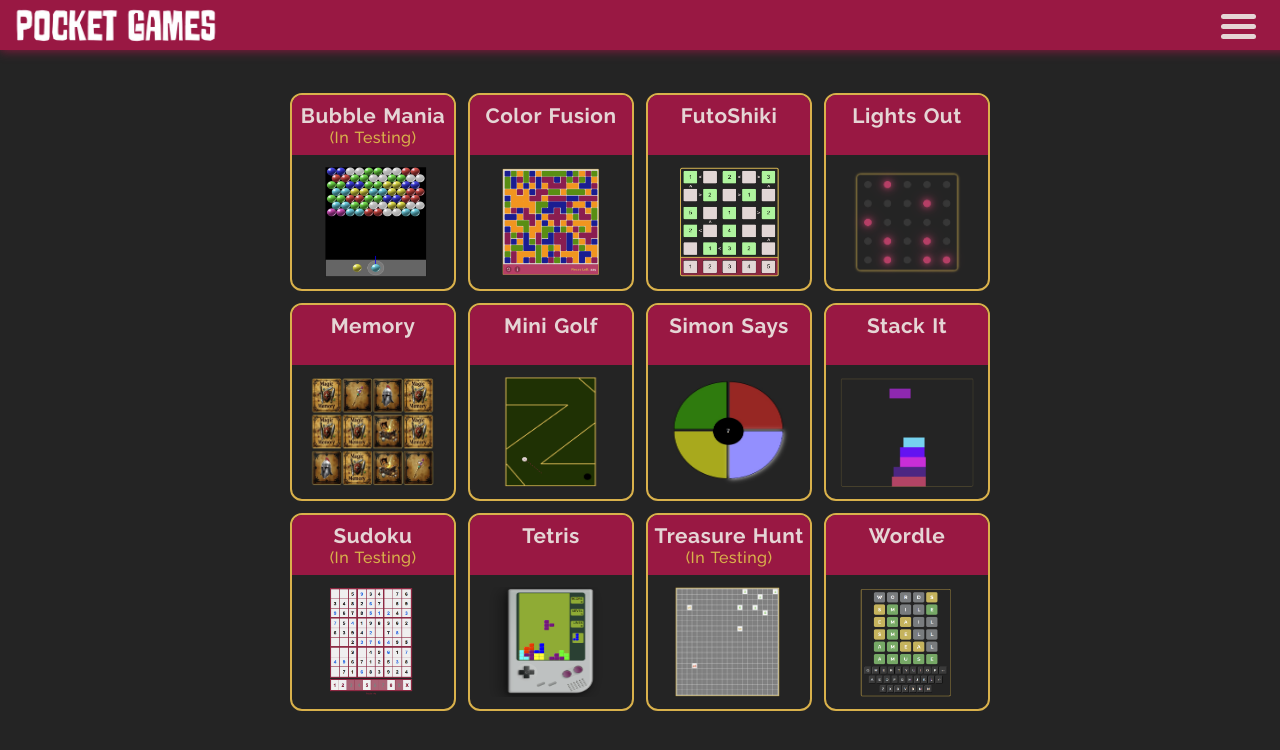
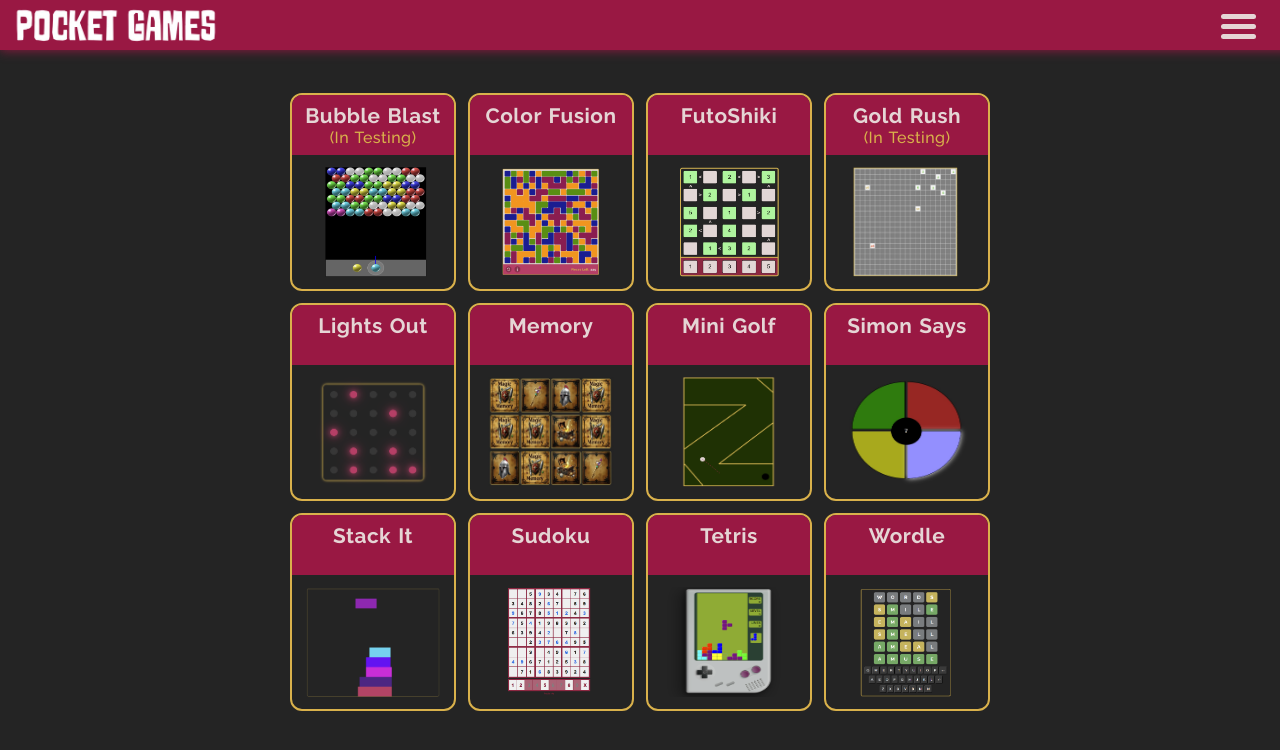
Before and after one commit to cgbridgewater/PocketGames, a React (Vite) app in the folder client/: page /games in a window 1280 px wide. Shown: the top 750 px of the page. Built offline with nearby package versions, Linux system fonts and the light colour scheme; a web font is replaced by a local one.

Commit message:
renaming games

```diff
--- a/client/src/App.jsx
+++ b/client/src/App.jsx
@@ -18,11 +18,11 @@ const Stackable = React.lazy(() => import('./views/Stackable'));
 const Tetris = React.lazy(() => import('./views/Tetris'));
 const ColorFusion = React.lazy(() => import('./views/ColorFusion'));
 const Sudoku = React.lazy(() => import('./views/Sudoku'));
-const BubbleMania = React.lazy(() => import('./views/BubbleMania'));
+const BubbleBlast = React.lazy(() => import('./views/BubbleBlast'));
 import MiniGolfGame from "./views/MiniGolf";
 // const Stacker3d = React.lazy(() => import('./views/Stacker3d'));
 import FutoshikiGame from "./views/Futoshiki";
-import TreasureHunt from "./views/TreasureHunt";
+import GoldRush from "./views/GoldRush";
 
 // Import custom hooks
 import useLoadMetaData from './customHooks/useLoadMetaData';
@@ -140,9 +140,9 @@ function AppContent({ isWinningModalOpen, setIsWinningModalOpen, isTimerPaused,
             setIsTimerPaused={setIsTimerPaused}
           />}/>
 
-        {/* BUBBLE MANIA GAME */}
-        <Route path='/games/bubblemania' element={
-          <BubbleMania
+        {/* BUBBLE BLAST GAME */}
+        <Route path='/games/bubbleblast' element={
+          <BubbleBlast
             isWinningModalOpen={isWinningModalOpen}
             setIsWinningModalOpen={setIsWinningModalOpen}
             isTimerPaused={isTimerPaused}
@@ -150,8 +150,8 @@ function AppContent({ isWinningModalOpen, setIsWinningModalOpen, isTimerPaused,
           />}/>
 
         {/* TREASURE HUNT GAME */}
-        <Route path='/games/treasurehunt' element={
-          <TreasureHunt
+        <Route path='/games/GoldRush' element={
+          <GoldRush
             isWinningModalOpen={isWinningModalOpen}
             setIsWinningModalOpen={setIsWinningModalOpen}
             isTimerPaused={isTimerPaused}
--- a/client/src/assets/Json/GameList.json
+++ b/client/src/assets/Json/GameList.json
@@ -154,17 +154,17 @@
     {
         "id": "9",
         "status": "2",
-        "title": "Bubble Mania",
-        "url": "bubblemania",
-        "img_ref": "BubbleManiaIcon",
+        "title": "Bubble Blast",
+        "url": "bubbleblast",
+        "img_ref": "BubbleBlastIcon",
         "external_link": false,
         "isActive": true,
         "requirements": [],
         "meta": {
-            "title": "Bubble Mania - Pocket Games",
+            "title": "Bubble Blast - Pocket Games",
             "description": "Pop bubbles by creating clusters of the same color in this relaxing and fun bubble-popping game.",
-            "keywords": "Bubble Mania, bubble popping, puzzle game, casual game",
-            "ogTitle": "Bubble Mania - Pocket Games",
+            "keywords": "Bubble Blast, bubble popping, puzzle game, casual game",
+            "ogTitle": "Bubble Blast - Pocket Games",
             "ogDescription": "Pop bubbles to clear the screen in this fun and casual puzzle game.",
             "ogImage": "",
             "ogUrl": ""
@@ -210,7 +210,7 @@
     },
     {
         "id": "12",
-        "status": "2",
+        "status": "1",
         "title": "Sudoku",
         "url": "sudoku",
         "img_ref": "SudokuIcon",
@@ -230,17 +230,17 @@
     {
         "id": "13",
         "status": "2",
-        "title": "Treasure Hunt",
-        "url": "treasurehunt",
-        "img_ref": "TreasureHunt",
+        "title": "Gold Rush",
+        "url": "goldrush",
+        "img_ref": "GoldRush",
         "external_link": false,
         "isActive": true,
         "requirements": [],
         "meta": {
-            "title": "Treasure Hunt - Pocket Games",
+            "title": "Gold Rush - Pocket Games",
             "description": "Find the budied treasure as quickly as you can! - coming soon to Pocket Games.",
-            "keywords": "Treasure Hunt, Treasure, game, coming soon",
-            "ogTitle": "Treasure Hunt - Pocket Games",
+            "keywords": "Gold Rush, Treasure, game, coming soon",
+            "ogTitle": "Gold Rush - Pocket Games",
             "ogDescription": "Find the budied treasure as quickly as you can! - coming soon to Pocket Games.",
             "ogImage": "",
             "ogUrl": ""
--- a/client/src/views/BubbleMania.jsx
+++ b/client/src/views/BubbleBlast.jsx
@@ -8,7 +8,7 @@ import WinningModal from '../components/Modals/WinningModal';
 // IMPORT IMAGES
 import bubbleSpritePath from '../assets/images/bubble-sprites.png';
 
-export default function BubbleShooter({
+export default function BubbleBlast({
   isWinningModalOpen,
   setIsWinningModalOpen,
   isTimerPaused,
@@ -805,9 +805,10 @@ export default function BubbleShooter({
         isTimerPaused={isTimerPaused}
         setIsTimerPaused={setIsTimerPaused}
       />
-      <p style={{ width: '345px', textAlign: 'end' }}>FPS: {fpsState}</p>
+      {/* Use For Diagnostics ONLY */}
+      {/* <p style={{ width: '345px', textAlign: 'end' }}>FPS: {fpsState}</p>
       <p style={{ width: '345px', textAlign: 'end' }}>Counter: {counter}</p>
-      <p style={{ width: '345px', textAlign: 'end' }}>Threshold: {thresholdState}</p>
+      <p style={{ width: '345px', textAlign: 'end' }}>Threshold: {thresholdState}</p> */}
       <canvas
         ref={canvasRef}
         width="343"
--- a/client/src/views/TreasureHunt.jsx
+++ b/client/src/views/GoldRush.jsx
@@ -1,4 +1,4 @@
-// src/views/TreasureHunt.jsx
+// src/views/GoldRush.jsx
 import React, { useState, useEffect, useRef, startTransition } from 'react';
 import Board from '../components/TreasureHuntGame/Board';
 import Header from '../components/GameHeader/GameHeader';
@@ -7,7 +7,7 @@ import WinningModal from '../components/Modals/WinningModal';
 const BOARD_SIZE = 20;
 const MAX_MOVES = 8;
 
-export default function TreasureHunt({
+export default function GoldRush({
   isWinningModalOpen,
   setIsWinningModalOpen,
   isTimerPaused,
@@ -127,7 +127,7 @@ export default function TreasureHunt({
   return (
     <main>
       <Header
-        title={"Treasure Hunt"}
+        title={"Gold Rush"}
         onclick={restartGame}
         turn_title={"Time"}
         turns={formatTime(elapsedTime)}
```
Also changed, not shown: client/src/views/GamesMenu.jsx (+4 -4 lines), client/src/assets/images/BubbleBlastIcon.png (renamed from client/src/assets/images/BubbleManiaIcon.png), client/src/assets/images/GoldRushIcon.jpg (renamed from client/src/assets/images/TreasureHuntIcon.jpg).
